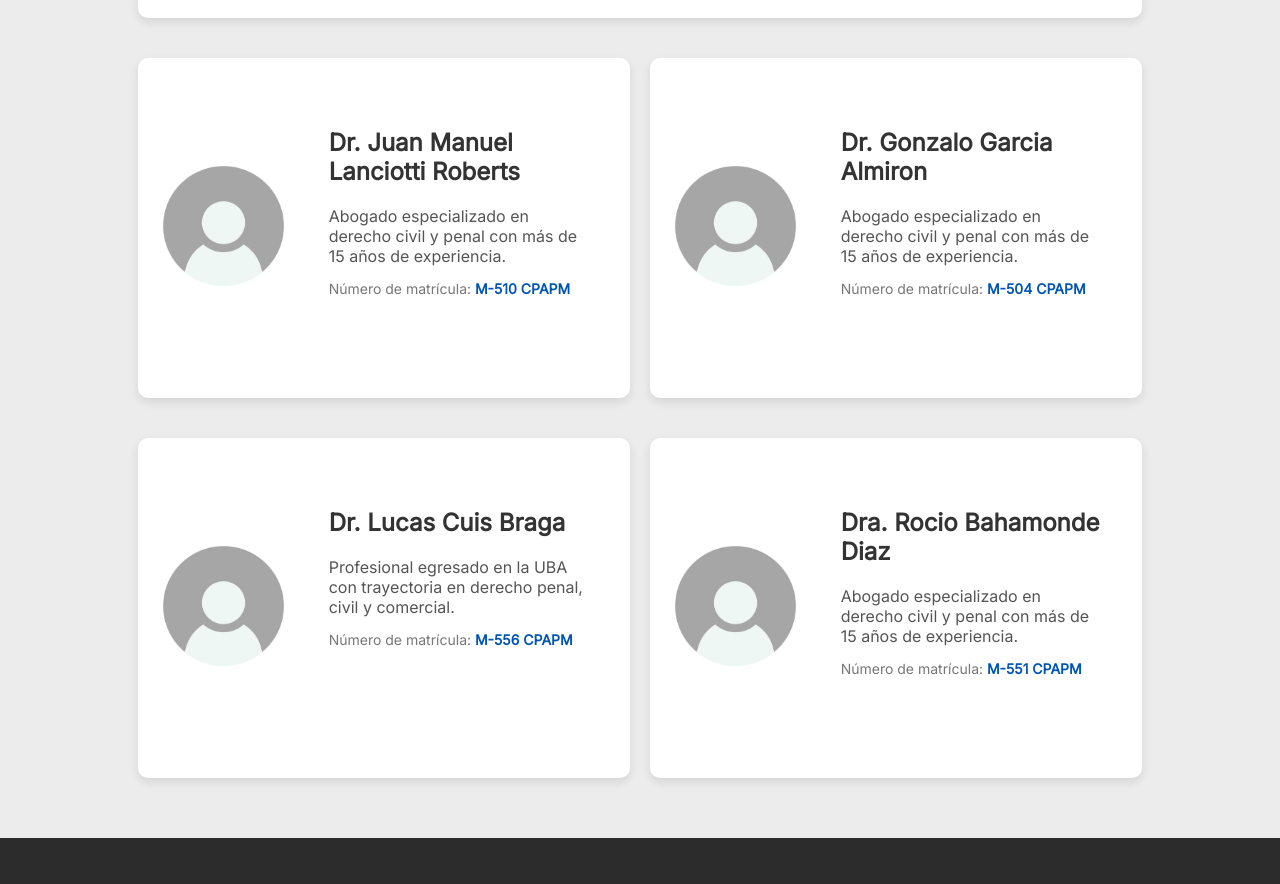
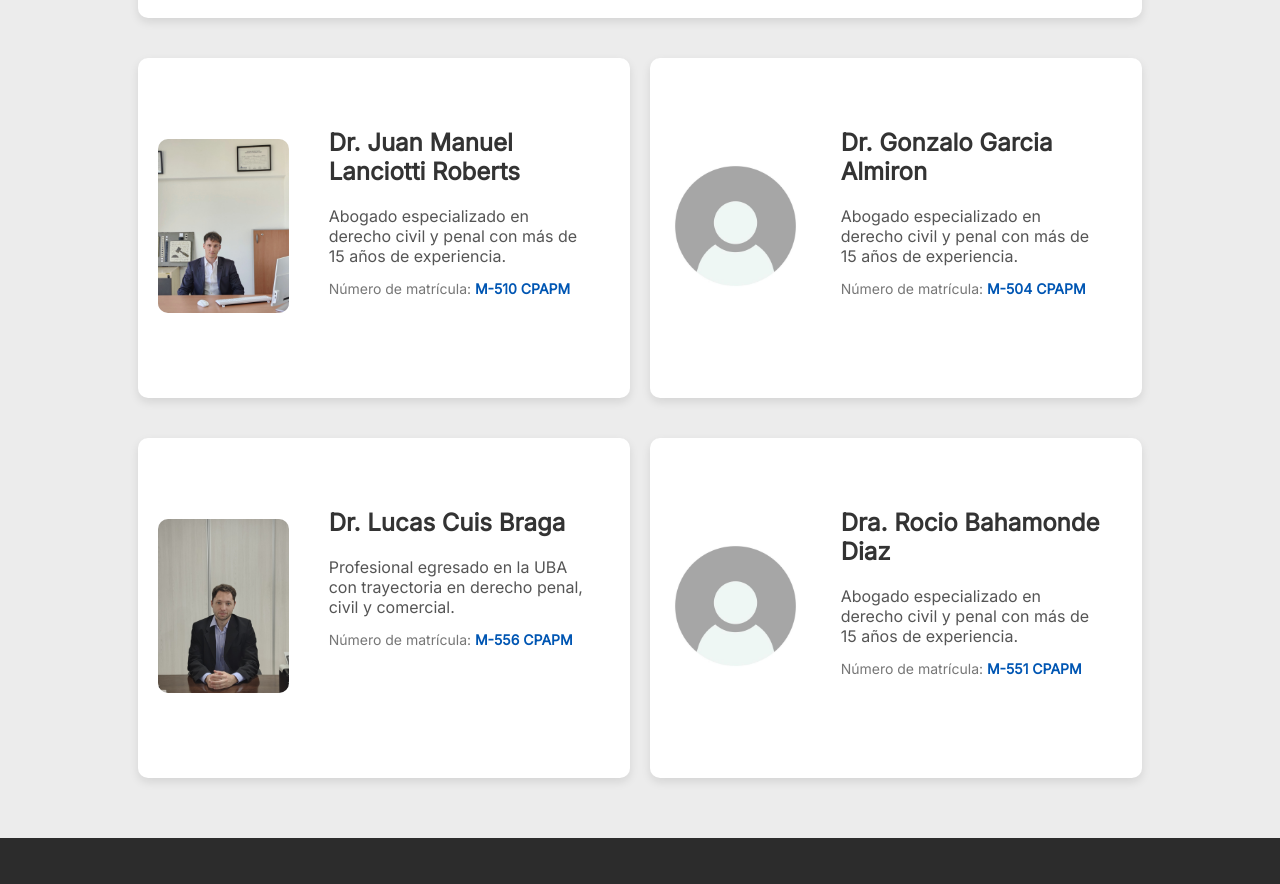
Before and after one commit to enzo1antilipi/StudyMarellano, a Next.js app: page / in a window 1280 px wide. Shown: the part 1980-2864 px from the top of the page. Built offline with nearby package versions, Linux system fonts and the light colour scheme.

Commit message:
agregue 2 fotos

```diff
--- a/src/app/page.js
+++ b/src/app/page.js
@@ -238,7 +238,7 @@ Experiencia en corretaje y martillero comercial.
             <div className="containerImgAbout">
               {/* Imagen del abogado */}
               <div className="photoContainer">
-                <img src="/usuario2.jpg" alt="Dr. Arellano Larrosa Marcos" className="photo"/>
+                <img src="/juan.jpg" alt="Dr. Arellano Larrosa Marcos" className="photo"/>
               </div>
 
               {/* Descripción */}
@@ -277,7 +277,7 @@ Experiencia en corretaje y martillero comercial.
               <div className="containerImgAbout">
               {/* Imagen del abogado */}
               <div className="photoContainer">
-                <img src="/usuario2.jpg" alt="Dr. Arellano Larrosa Marcos" className="photo"/>
+                <img src="/cuis.jpg" alt="Dr. Arellano Larrosa Marcos" className="photo"/>
               </div>
 
               {/* Descripción */}
```
Also changed, not shown: public/cuis.jpg (added), public/juan.jpg (added).
